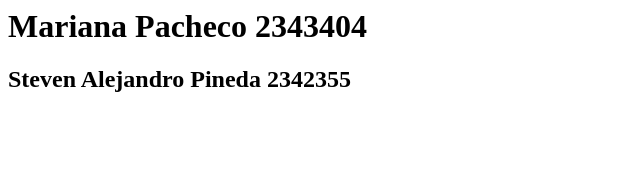
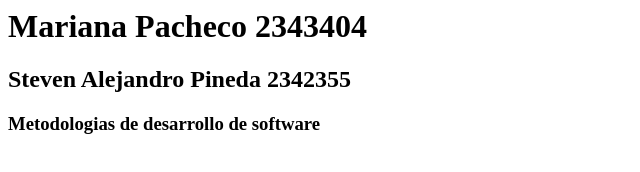
Before and after one commit to M4rian4P14/TareaMDS, a plain HTML site: page index.html in a window 1280 px wide. Shown: the whole page, without its empty margins (0-640 px from the left). Drawn offline with Linux system fonts and the light colour scheme.

Commit message:
se le agregó la materia

```diff
--- a/index.html
+++ b/index.html
@@ -1,2 +1,3 @@
 <h1>Mariana Pacheco 2343404</h1>
 <h2>Steven Alejandro Pineda 2342355</h2>
+<h3>Metodologias de desarrollo de software</h3>
```
